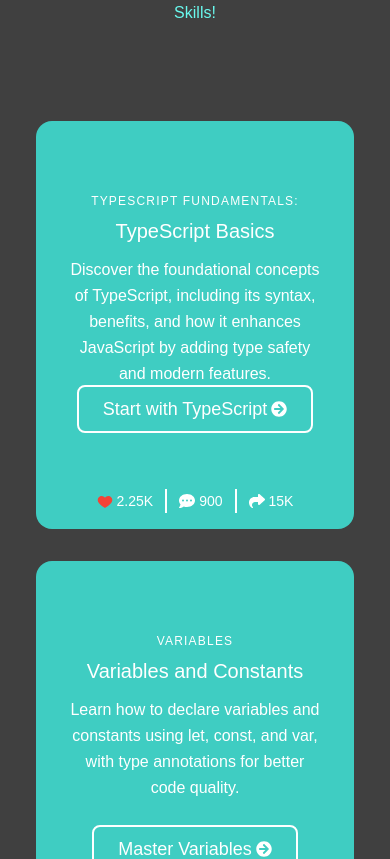
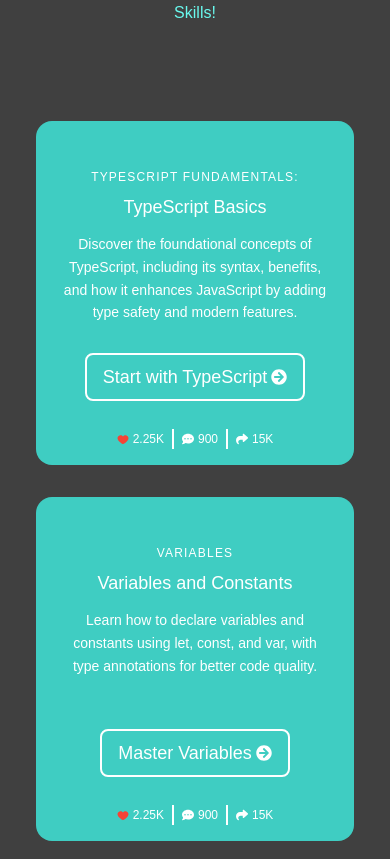
Before and after one commit to huzaifanaeem1/TypeBlog, a Next.js app: page / in a window 390 px wide. Shown: the part 3080-3939 px from the top of the page. Built offline with nearby package versions, Linux system fonts and the light colour scheme.

Commit message:
blog-website

```diff
--- a/src/components/explore/ExploreCrad.tsx
+++ b/src/components/explore/ExploreCrad.tsx
@@ -1,92 +1,9 @@
-// import React from "react";
-// import Button from "../Button";
-
-
-// const ExploreCard = ({
-//   category,
-//   title,
-//   desc,
-//   btnText,
-// }: {
-//   category: string;
-//   title: string;
-//   desc: string;
-//   btnText: string;
-// }) => {
-//   return (
-//     <div className="p-4 ">
-//       <div className="h-full bg-secondary/75 bg-opacity-100 px-8 pt-16 pb-24 rounded-2xl overflow-hidden text-center relative">
-//         <div className="h-44">
-//           <h2 className="tracking-widest text-xs title-font font-medium text-white mb-1">
-//             {category}
-//           </h2>
-//           <h1 className="title-font sm:text-2xl text-xl font-medium text-white mb-3">
-//             {title}
-//           </h1>
-//           <p className="leading-relaxed mb-3">{desc}</p>
-//         </div>
-//         <Button type="button" className="border-2 border-white">
-//           <a className="inline-flex justify-center items-center">
-//             {btnText}
-//             {/* <svg
-//               className="w-4 h-4 ml-2"
-//               viewBox="0 0 24 24"
-//               stroke="currentColor"
-//               stroke-width="2"
-//               fill="none"
-//               stroke-linecap="round"
-//               stroke-linejoin="round"
-//             >
-//               <path d="M5 12h14"></path>
-//               <path d="M12 5l7 7-7 7"></path>
-//             </svg> */}
-//           </a>
-//         </Button>
-//         <div className="text-center mt-2 leading-none flex justify-center absolute bottom-0 left-0 w-full py-4">
-//           <span className="text-white mr-3 inline-flex items-center leading-none text-sm pr-3 py-1 border-r-2 border-white">
-//             {/* <svg
-//               className="w-4 h-4 mr-1"
-//               stroke="currentColor"
-//               stroke-width="2"
-//               fill="none"
-//               stroke-linecap="round"
-//               stroke-linejoin="round"
-//               viewBox="0 0 24 24"
-//             >
-//               <path d="M1 12s4-8 11-8 11 8 11 8-4 8-11 8-11-8-11-8z"></path>
-//               <circle cx="12" cy="12" r="3"></circle>
-//             </svg> */}
-//             1.2K
-//           </span>
-//           <span className="text-gray-200 inline-flex items-center leading-none text-sm">
-//             {/* <svg
-//               className="w-4 h-4 mr-1"
-//               stroke="currentColor"
-//               stroke-width="2"
-//               fill="none"
-//               stroke-linecap="round"
-//               stroke-linejoin="round"
-//               viewBox="0 0 24 24"
-//             >
-//               <path d="M21 11.5a8.38 8.38 0 01-.9 3.8 8.5 8.5 0 01-7.6 4.7 8.38 8.38 0 01-3.8-.9L3 21l1.9-5.7a8.38 8.38 0 01-.9-3.8 8.5 8.5 0 014.7-7.6 8.38 8.38 0 013.8-.9h.5a8.48 8.48 0 018 8v.5z"></path>
-//             </svg> */}
-//             6
-//           </span>
-//         </div>
-//       </div>
-//     </div>
-//   );
-// };
-
-// export default ExploreCard;
-
-
 import React from "react";
 import Button from "../Button";
 import { FaCommentDots, FaShare } from "react-icons/fa6";
-import { FaRegEye } from "react-icons/fa";
 import { FaArrowCircleRight } from "react-icons/fa";
 import { FcLike } from "react-icons/fc";
+
 const ExploreCard = ({
   category,
   title,
@@ -99,39 +16,39 @@ const ExploreCard = ({
   btnText: string;
 }) => {
   return (
-    <div className="p-4 ">
-      <div className="h-full bg-secondary/75 bg-opacity-100 px-8 pt-16 pb-24 rounded-2xl overflow-hidden text-center relative transition-transform duration-300 hover:scale-105">
+    <div className="p-4">
+      <div className="h-full bg-secondary/75 bg-opacity-100 px-6 sm:px-8 pt-10 sm:pt-16 pb-16 sm:pb-24 rounded-2xl overflow-hidden text-center relative transition-transform duration-300 hover:scale-105">
         <div className="h-44 pt-2">
-          <h2 className="tracking-widest text-xs title-font font-medium text-white mb-2">
+          <h2 className="tracking-widest text-xs sm:text-sm title-font font-medium text-white mb-2">
             {category}
           </h2>
-          <h1 className="title-font sm:text-2xl text-xl font-medium text-white mb-3">
+          <h1 className="title-font text-lg sm:text-2xl font-medium text-white mb-3">
             {title}
           </h1>
-          <p className="leading-relaxed mb-3">{desc}</p>
+          <p className="leading-relaxed text-sm sm:text-base mb-3">{desc}</p>
         </div>
-        <div className="flex justify-center mt-6">
-          <Button type="button" className="border-2 border-white py-2 px-6">
-            <a className="inline-flex justify-center items-center">{btnText}
-            <FaArrowCircleRight className="w-4 h-4 ml-1"/>
+        <div className="flex justify-center mt-4 sm:mt-6">
+          <Button type="button" className="border-2 border-white py-2 px-4 sm:px-6">
+            <a className="inline-flex justify-center items-center">
+              {btnText}
+              <FaArrowCircleRight className="w-4 h-4 ml-1" />
             </a>
           </Button>
         </div>
-        <div className="text-center mt-2 leading-none flex justify-center absolute bottom-0 left-0 w-full py-4">
-  <span className="mr-3 inline-flex items-center leading-none text-sm pr-3 py-1 border-r-2 border-white">
-    <FcLike className="w-4 h-4 mr-1" />
+        <div className="text-center mt-4 sm:mt-6 leading-none flex justify-center absolute bottom-0 left-0 w-full py-4">
+          <span className="mr-2 sm:mr-3 inline-flex items-center leading-none text-xs sm:text-sm pr-2 sm:pr-3 py-1 border-r-2 border-white">
+            <FcLike className="w-3 sm:w-4 h-3 sm:h-4 mr-1" />
             2.25K
           </span>
-  <span className="mr-3 inline-flex items-center leading-none text-sm pr-3 py-1 border-r-2 border-white">
-    <FaCommentDots className="w-4 h-4 mr-1" />
+          <span className="mr-2 sm:mr-3 inline-flex items-center leading-none text-xs sm:text-sm pr-2 sm:pr-3 py-1 border-r-2 border-white">
+            <FaCommentDots className="w-3 sm:w-4 h-3 sm:h-4 mr-1" />
             900
           </span>
-  <span className="text-white inline-flex items-center leading-none text-sm">
-    <FaShare className="w-4 h-4 mr-1" />
+          <span className="text-white inline-flex items-center leading-none text-xs sm:text-sm">
+            <FaShare className="w-3 sm:w-4 h-3 sm:h-4 mr-1" />
             15K
           </span>
         </div>
-
       </div>
     </div>
   );
```
Lines whose indentation alone changed are shown as unchanged.
